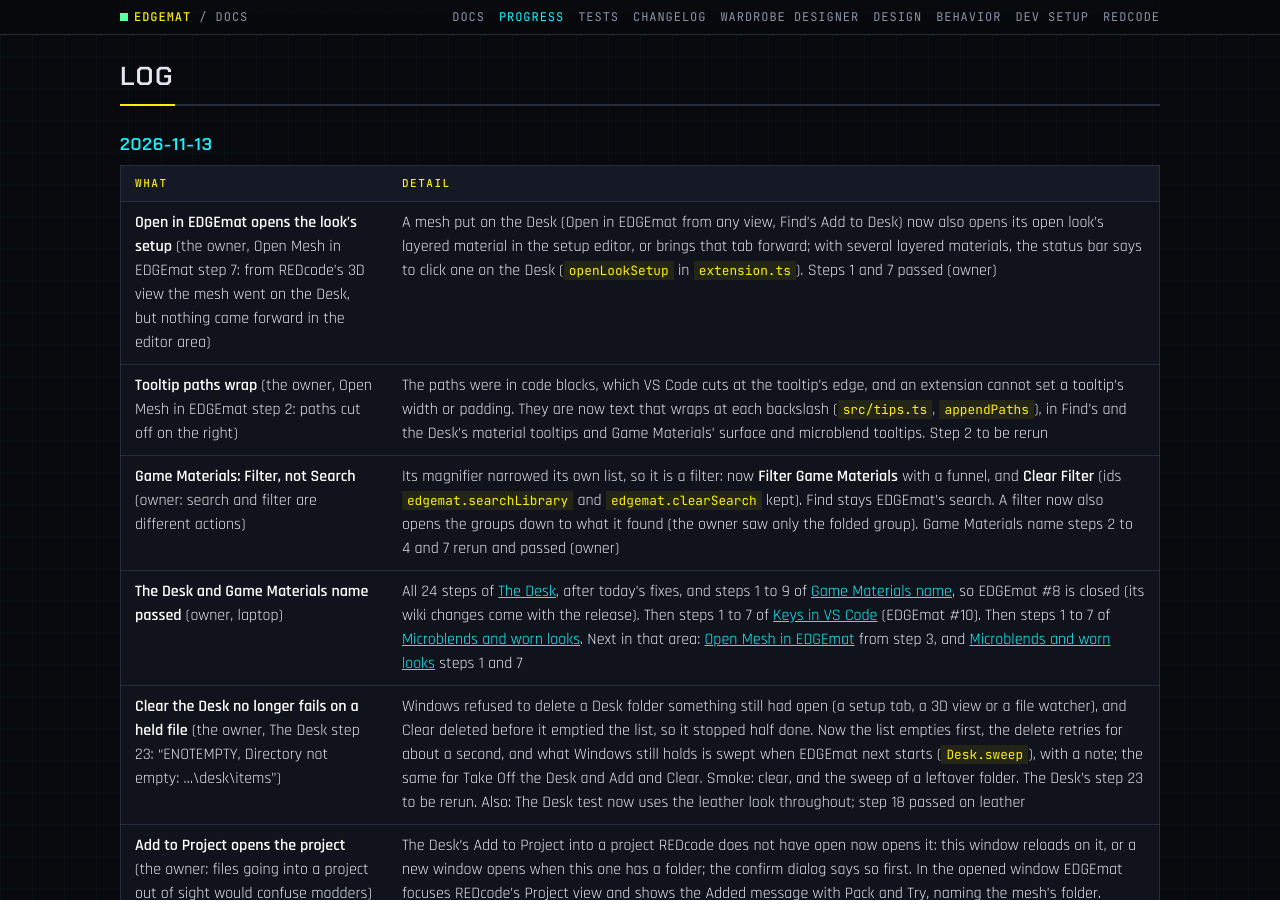
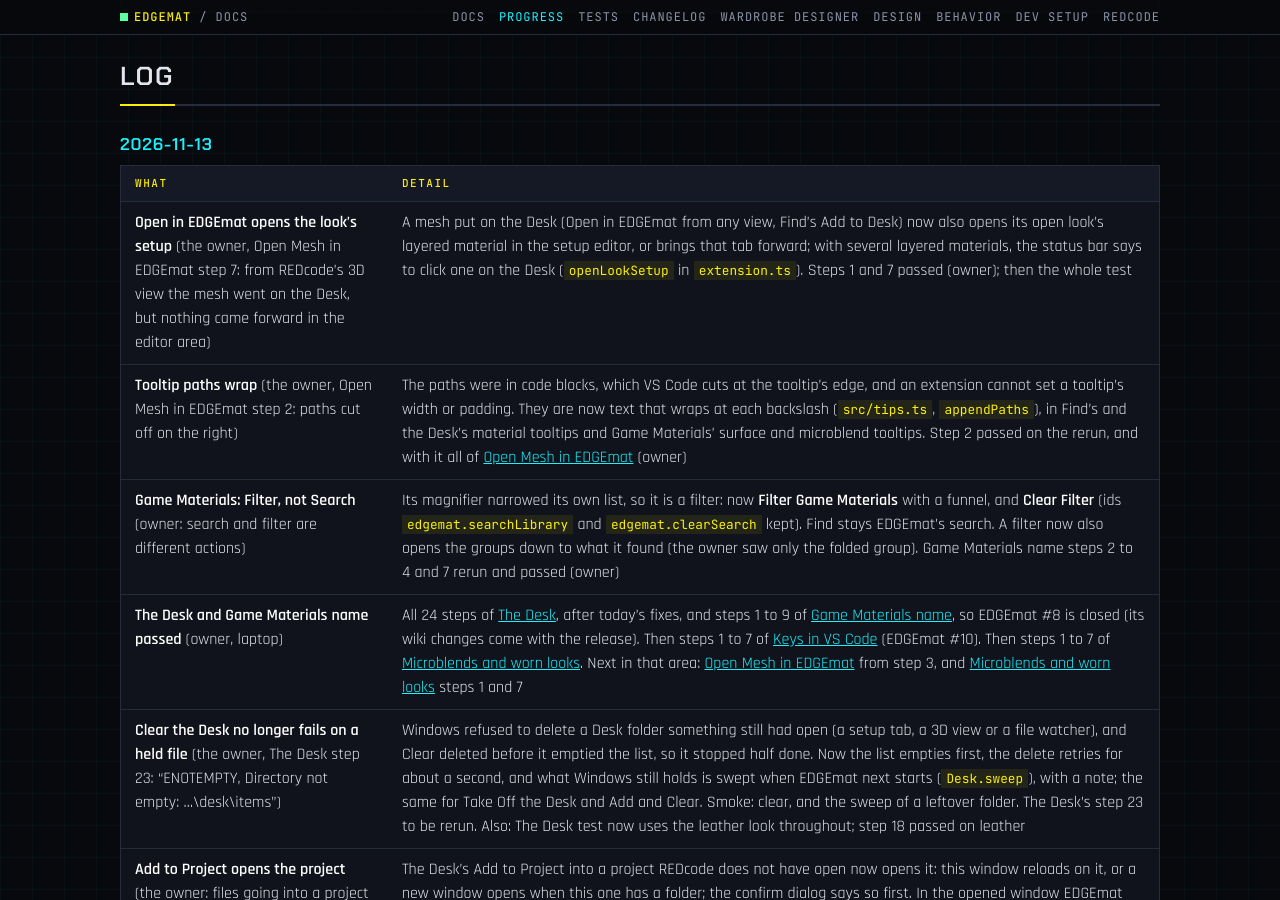
Before and after one commit to Edgemodders/EDGEmat, a Jekyll site: the page built from docs/progress.md, in a window 1280 px wide and 900 px high, scrolled down 4167 px. Built offline with Jekyll 4.4.1, drawn with Linux system fonts in a browser that asks for light colours; our own code applies the rules of GitHub Pages for plain Markdown files.

Commit message:
Tests: Open Mesh in EDGEmat passed, every step (owner, laptop)
Co-Authored-By: Claude Opus 5.5 <noreply@anthropic.com>

```diff
--- a/docs/progress.md
+++ b/docs/progress.md
@@ -60,8 +60,8 @@ Last updated 2026-11-03.
 
 | What | Detail |
 |---|---|
-| **Open in EDGEmat opens the look's setup** (the owner, Open Mesh in EDGEmat step 7: from REDcode's 3D view the mesh went on the Desk, but nothing came forward in the editor area) | A mesh put on the Desk (Open in EDGEmat from any view, Find's Add to Desk) now also opens its open look's layered material in the setup editor, or brings that tab forward; with several layered materials, the status bar says to click one on the Desk (`openLookSetup` in `extension.ts`). Steps 1 and 7 passed (owner) |
-| **Tooltip paths wrap** (the owner, Open Mesh in EDGEmat step 2: paths cut off on the right) | The paths were in code blocks, which VS Code cuts at the tooltip's edge, and an extension cannot set a tooltip's width or padding. They are now text that wraps at each backslash (`src/tips.ts`, `appendPaths`), in Find's and the Desk's material tooltips and Game Materials' surface and microblend tooltips. Step 2 to be rerun |
+| **Open in EDGEmat opens the look's setup** (the owner, Open Mesh in EDGEmat step 7: from REDcode's 3D view the mesh went on the Desk, but nothing came forward in the editor area) | A mesh put on the Desk (Open in EDGEmat from any view, Find's Add to Desk) now also opens its open look's layered material in the setup editor, or brings that tab forward; with several layered materials, the status bar says to click one on the Desk (`openLookSetup` in `extension.ts`). Steps 1 and 7 passed (owner); then the whole test |
+| **Tooltip paths wrap** (the owner, Open Mesh in EDGEmat step 2: paths cut off on the right) | The paths were in code blocks, which VS Code cuts at the tooltip's edge, and an extension cannot set a tooltip's width or padding. They are now text that wraps at each backslash (`src/tips.ts`, `appendPaths`), in Find's and the Desk's material tooltips and Game Materials' surface and microblend tooltips. Step 2 passed on the rerun, and with it all of [Open Mesh in EDGEmat](testing.html#open-mesh-in-edgemat) (owner) |
 | **Game Materials: Filter, not Search** (owner: search and filter are different actions) | Its magnifier narrowed its own list, so it is a filter: now **Filter Game Materials** with a funnel, and **Clear Filter** (ids `edgemat.searchLibrary` and `edgemat.clearSearch` kept). Find stays EDGEmat's search. A filter now also opens the groups down to what it found (the owner saw only the folded group). Game Materials name steps 2 to 4 and 7 rerun and passed (owner) |
 | **The Desk and Game Materials name passed** (owner, laptop) | All 24 steps of [The Desk](testing.html#the-desk), after today's fixes, and steps 1 to 9 of [Game Materials name](testing.html#game-materials-name), so EDGEmat #8 is closed (its wiki changes come with the release). Then steps 1 to 7 of [Keys in VS Code](testing.html#keys-in-vs-code) (EDGEmat #10). Then steps 1 to 7 of [Microblends and worn looks](testing.html#microblends-and-worn-looks). Next in that area: [Open Mesh in EDGEmat](testing.html#open-mesh-in-edgemat) from step 3, and [Microblends and worn looks](testing.html#microblends-and-worn-looks) steps 1 and 7 |
 | **Clear the Desk no longer fails on a held file** (the owner, The Desk step 23: "ENOTEMPTY, Directory not empty: ...\desk\items") | Windows refused to delete a Desk folder something still had open (a setup tab, a 3D view or a file watcher), and Clear deleted before it emptied the list, so it stopped half done. Now the list empties first, the delete retries for about a second, and what Windows still holds is swept when EDGEmat next starts (`Desk.sweep`), with a note; the same for Take Off the Desk and Add and Clear. Smoke: clear, and the sweep of a leftover folder. The Desk's step 23 to be rerun. Also: The Desk test now uses the leather look throughout; step 18 passed on leather |
```
Also changed, not shown: docs/testing.md (+2 -2 lines).
